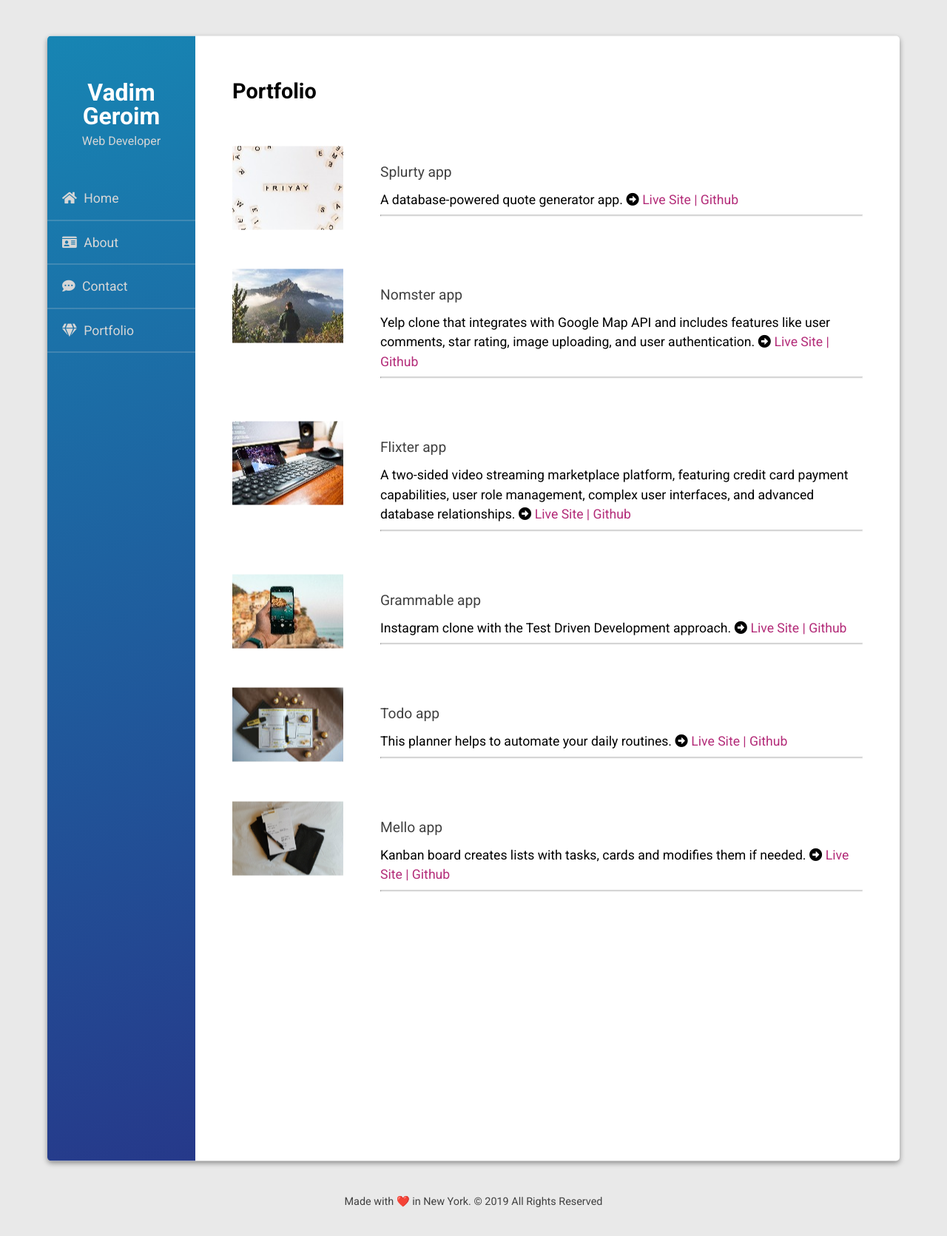
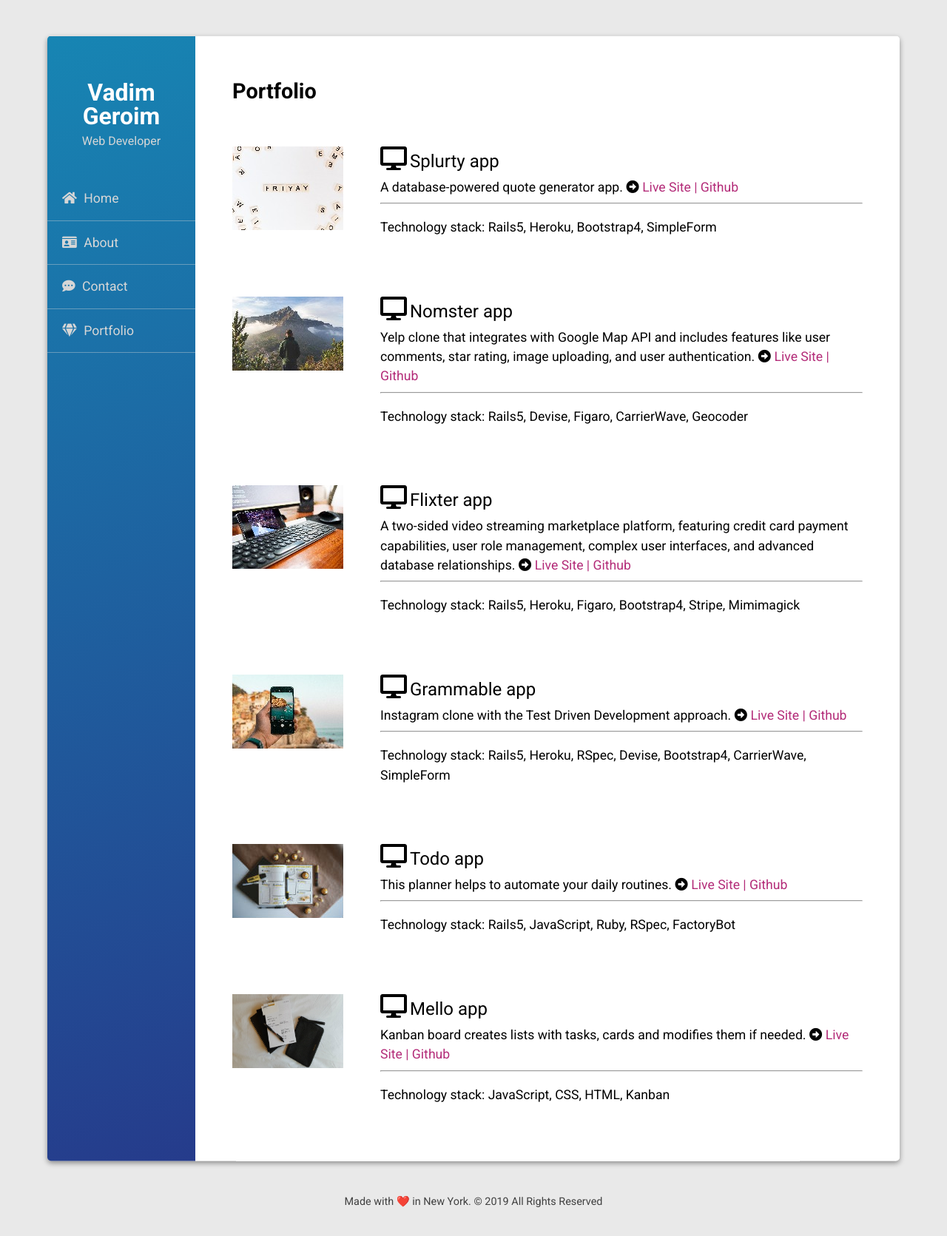
Before and after one commit to vadim-geroim/git-blog, a PHP site: page /portfolio.html in a window 1280 px wide. Shown: the top 1671 px of the page at 74% size. Run offline with PHP 8.4, Linux system fonts and the light colour scheme; some libraries are stand-ins or nearby versions.

Commit message:
add technology stack on Portfolio page

```diff
--- a/assets/css/style.css
+++ b/assets/css/style.css
@@ -190,6 +190,10 @@ div.portfolio-description {
   grid-column: span 1;
 }
 
+.app-title {
+  font-size: 24px;
+}
+
 @media (max-width: 768px) {
   .content-inside{
     width: 96%;
--- a/portfolio.html
+++ b/portfolio.html
@@ -48,7 +48,10 @@
             <img src="assets/images/splurty_picture.jpg" />
           </div>
           <div class="portfolio-description">
-            <h2>Splurty app</h2>
+            <div>
+              <i class="fa fa-desktop fa-2x" aria-hidden="true"></i>
+              <span class="app-title">Splurty app</span>
+            </div>
             <p>
               A database-powered quote generator app.
               <i class="fas fa-arrow-alt-circle-right"></i>
@@ -56,6 +59,9 @@
               <a href="https://github.com/vadim-geroim/splurty">Github</a>
             </p>
             <hr />
+            <div class="technologies">
+              <p>Technology stack: Rails5, Heroku, Bootstrap4, SimpleForm</p>
+            </div>
           </div>
         </article>
 
@@ -64,7 +70,10 @@
             <img src="assets/images/nomster_picture.jpg" />
           </div>
           <div class="portfolio-description">
-            <h2>Nomster app</h2>
+            <div>
+              <i class="fa fa-desktop fa-2x" aria-hidden="true"></i>
+              <span class="app-title">Nomster app</span>
+            </div>
             <p>
               Yelp clone that integrates with Google Map API and includes
               features like user comments, star rating, image uploading, and
@@ -74,6 +83,9 @@
               <a href="https://github.com/vadim-geroim/nomster">Github</a>
             </p>
             <hr />
+            <div class="technologies">
+                <p>Technology stack: Rails5, Devise, Figaro, CarrierWave, Geocoder</p>
+              </div>
           </div>
         </article>
 
@@ -82,7 +94,10 @@
             <img src="assets/images/flixter_picture.jpg" />
           </div>
           <div class="portfolio-description">
-            <h2>Flixter app</h2>
+              <div>
+                  <i class="fa fa-desktop fa-2x" aria-hidden="true"></i>
+                  <span class="app-title">Flixter app</span>
+                </div>
             <p>
               A two-sided video streaming marketplace platform, featuring
               credit card payment capabilities, user role management, complex
@@ -92,6 +107,9 @@
               <a href="https://github.com/vadim-geroim/flixter">Github</a>
             </p>
             <hr />
+            <div class="technologies">
+                <p>Technology stack: Rails5, Heroku, Figaro, Bootstrap4, Stripe, Mimimagick</p>
+              </div>
           </div>
         </article>
 
@@ -100,7 +118,10 @@
             <img src="assets/images/grammable_picture.jpg" />
           </div>
           <div class="portfolio-description">
-            <h2>Grammable app</h2>
+              <div>
+                  <i class="fa fa-desktop fa-2x" aria-hidden="true"></i>
+                  <span class="app-title">Grammable app</span>
+                </div>
             <p>
               Instagram clone with the Test Driven Development approach.
               <i class="fas fa-arrow-alt-circle-right"></i>
@@ -108,6 +129,9 @@
               <a href="https://github.com/vadim-geroim/grammable">Github</a>
             </p>
             <hr />
+            <div class="technologies">
+                <p>Technology stack: Rails5, Heroku, RSpec, Devise, Bootstrap4, CarrierWave, SimpleForm</p>
+              </div>
           </div>
         </article>
 
@@ -116,7 +140,10 @@
             <img src="assets/images/todo_picture.jpg" />
           </div>
           <div class="portfolio-description">
-            <h2>Todo app</h2>
+              <div>
+                  <i class="fa fa-desktop fa-2x" aria-hidden="true"></i>
+                  <span class="app-title">Todo app</span>
+                </div>
             <p>
               This planner helps to automate your daily routines.
               <i class="fas fa-arrow-alt-circle-right"></i>
@@ -124,6 +151,9 @@
               <a href="https://github.com/vadim-geroim/todo">Github</a>
             </p>
             <hr />
+            <div class="technologies">
+                <p>Technology stack: Rails5, JavaScript, Ruby, RSpec, FactoryBot</p>
+              </div>
           </div>
         </article>
 
@@ -132,7 +162,10 @@
             <img src="assets/images/mello_picture.jpg" />
           </div>
           <div class="portfolio-description">
-            <h2>Mello app</h2>
+              <div>
+                  <i class="fa fa-desktop fa-2x" aria-hidden="true"></i>
+                  <span class="app-title">Mello app</span>
+                </div>
             <p>
               Kanban board creates lists with tasks, cards and modifies them if needed.
               <i class="fas fa-arrow-alt-circle-right"></i>
@@ -140,6 +173,9 @@
               <a href="https://github.com/vadim-geroim/mello">Github</a>
             </p>
             <hr />
+            <div class="technologies">
+                <p>Technology stack: JavaScript, CSS, HTML, Kanban</p>
+              </div>
           </div>
         </article>
       </main>
```
